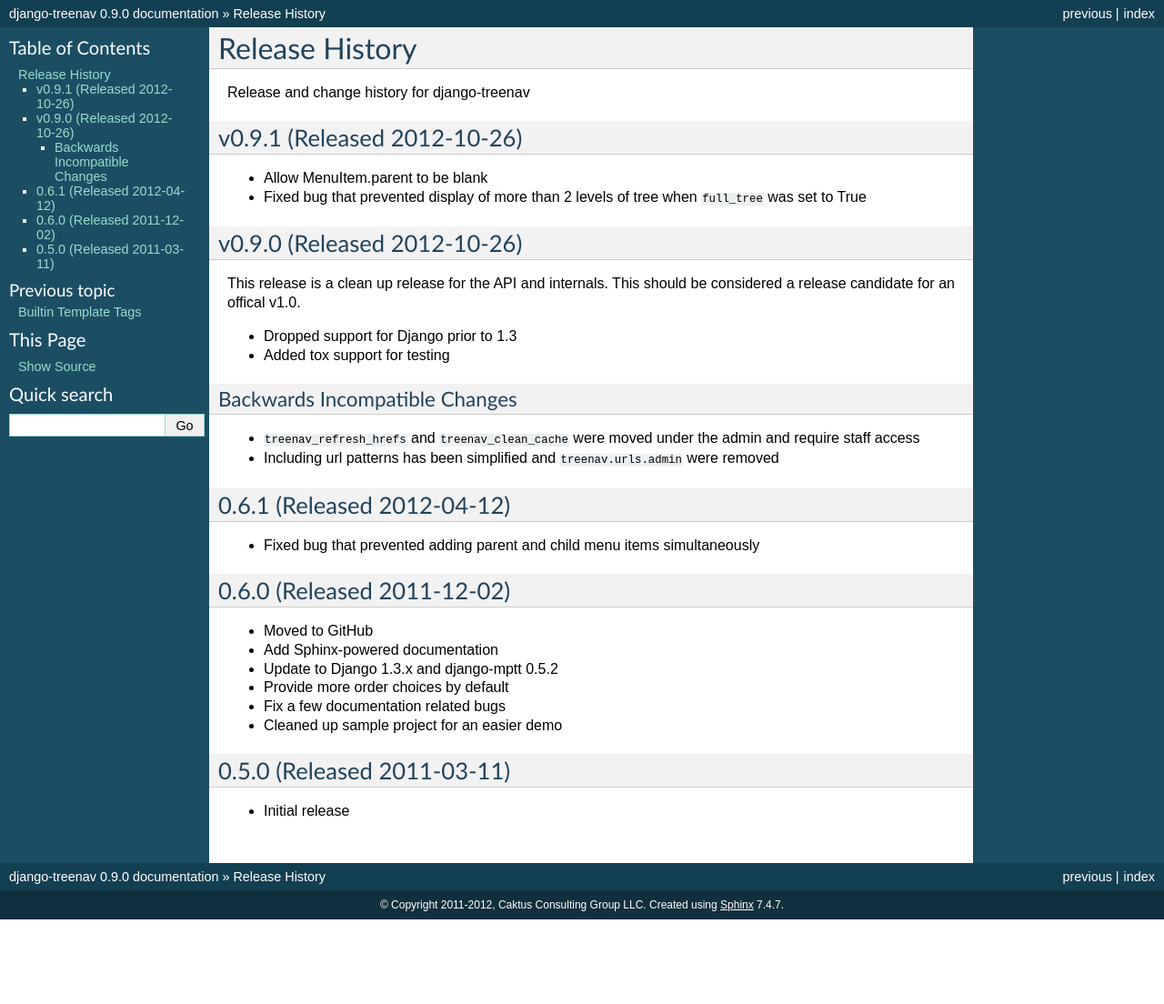
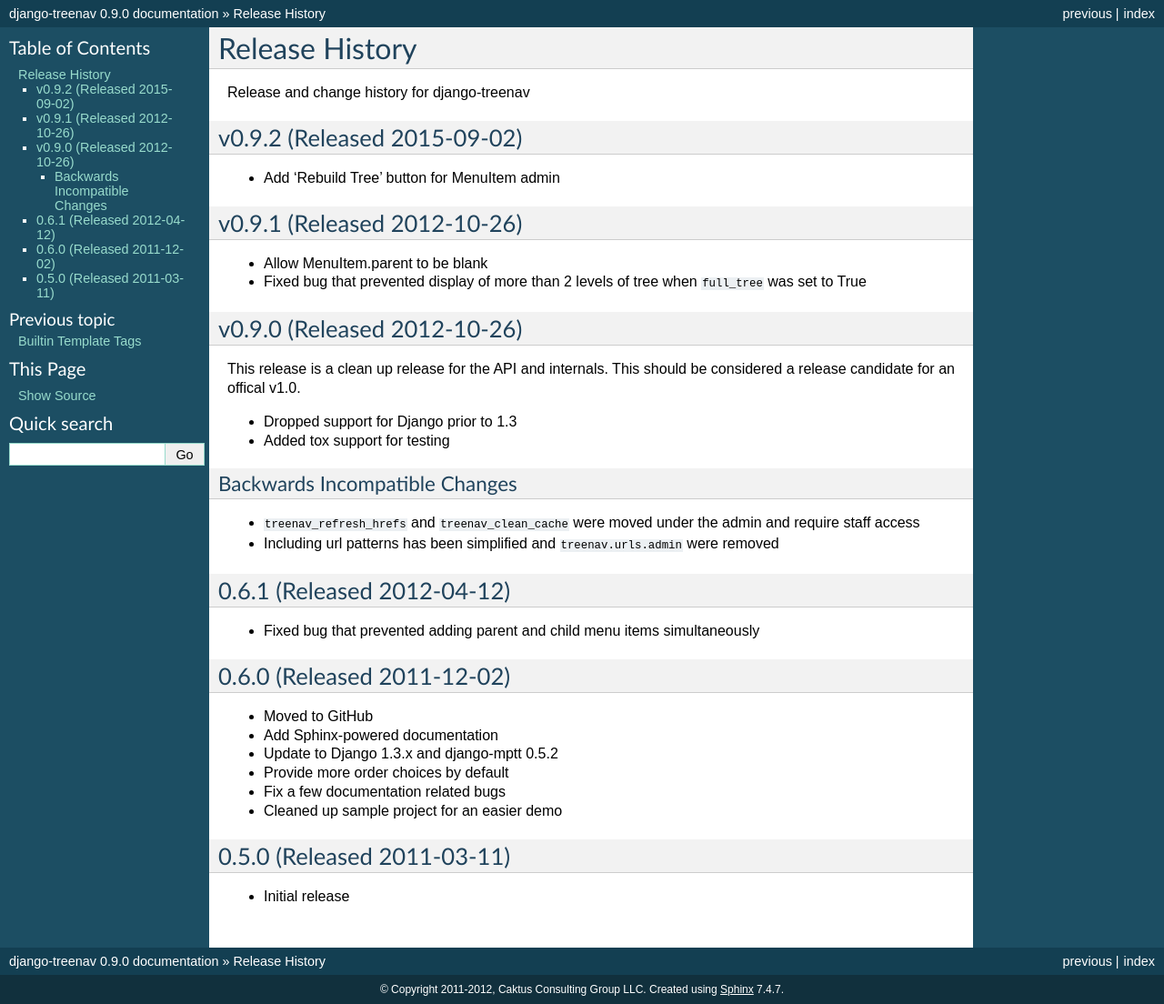
Before and after one commit to caktus/django-treenav, a Sphinx documentation site: the page built from docs/releases.rst, in a window 1280 px wide. Shown: the whole page at 91% size. Built offline with Sphinx 7.4.7, drawn with Linux system fonts in a browser that asks for light colours; before the commit the page ends 1011 px from its top, so only the background shows below that.

Commit message:
Prepare 0.9.2 release

```diff
--- a/docs/releases.rst
+++ b/docs/releases.rst
@@ -3,6 +3,11 @@
 
 Release and change history for django-treenav
 
+
+v0.9.2 (Released 2015-09-02)
+------------------------------------
+
+- Add 'Rebuild Tree' button for MenuItem admin
 
 v0.9.1 (Released 2012-10-26)
 ------------------------------------
--- a/treenav/__init__.py
+++ b/treenav/__init__.py
@@ -1 +1 @@
-__version__ = '0.9.1'
+__version__ = '0.9.2'
```
Also changed, not shown: 1 other file.
